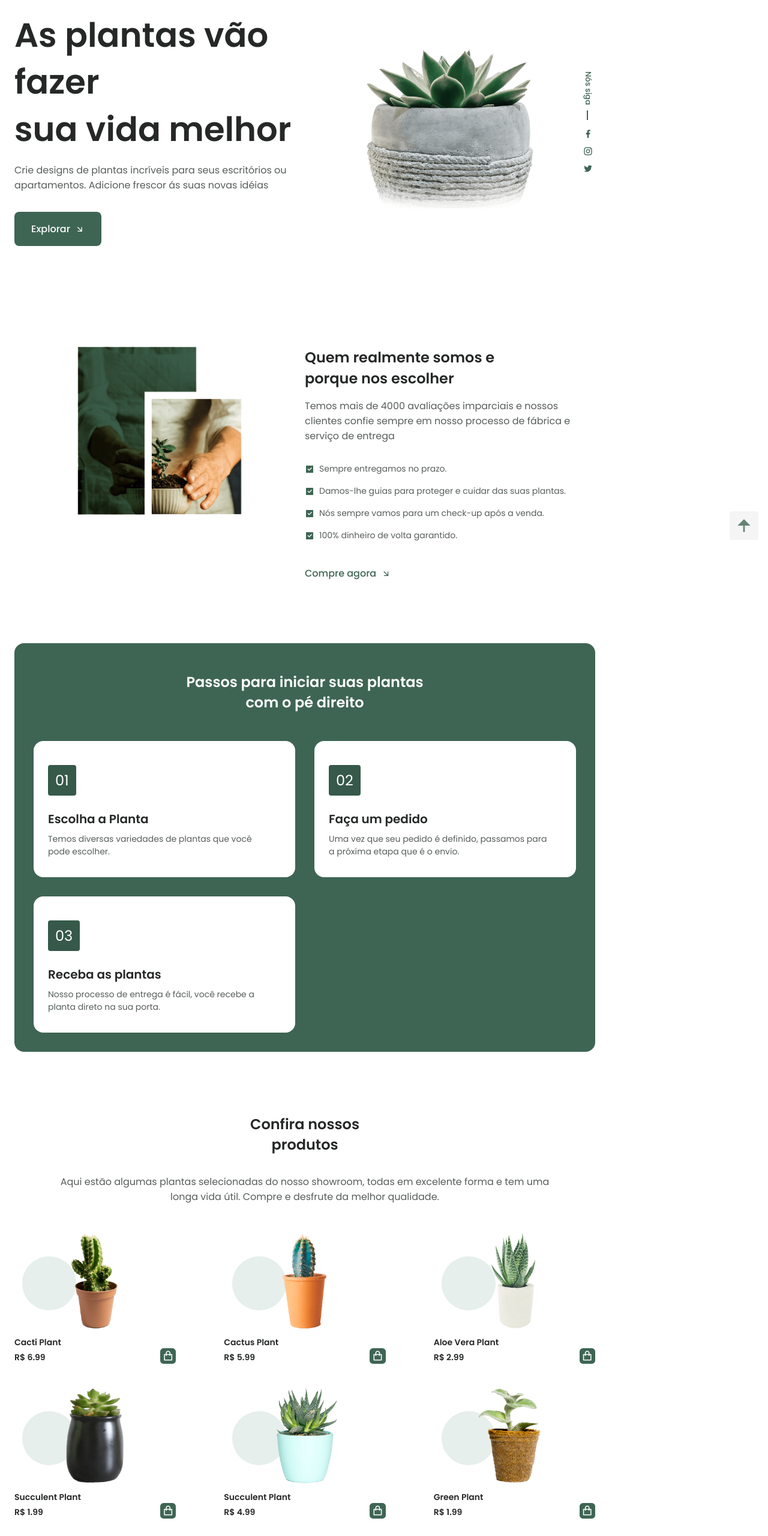
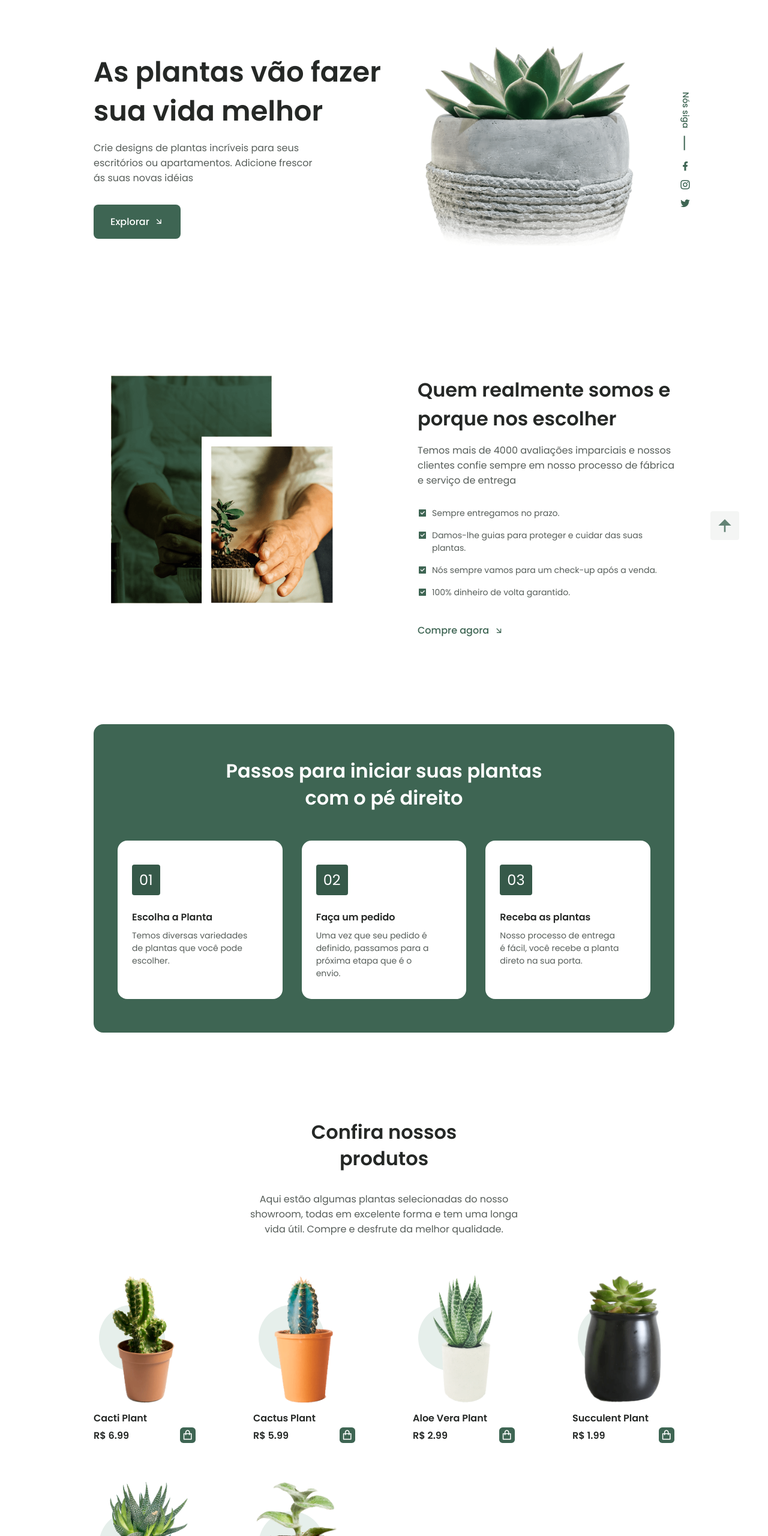
Before and after one commit to OdairCesar/responvise-layout-floriculture, a website: page index.html in a window 1280 px wide. Shown: the part 140-2700 px from the top of the page at 60% size. Drawn offline with nearby package versions, Linux system fonts and the light colour scheme.

Commit message:
Melhorando a pagina para aparelhos até 1024 pixels de largura.

```diff
--- a/assets/css/styles.css
+++ b/assets/css/styles.css
@@ -44,8 +44,8 @@
 
 @media (min-width: 968px) {
   :root {
-    --big-font-size: 3.5rem;
-    --h1-font-size: 2.25rem;
+    --big-font-size: 2.9rem;
+    --h1-font-size: 2rem;
     --h2-font-size: 1.5rem;
     --h3-font-size: 1.25rem;
     --normal-font-size: 1rem;
@@ -891,7 +891,7 @@ the website, in dark theme
   }
 }
 
-@media screen and (min-width: 767px){
+@media(min-width: 767px){
   body{
     margin: 0;
   }
@@ -927,13 +927,16 @@ the website, in dark theme
   .home{
     padding: 10rem 0 5rem;
   }
+
   .home__container{
     align-items: center;
   }
+
   .home__img{
     width: 280px;
     order: 1;
   }
+
   .home__social{
     top: 30%;
   }
@@ -945,7 +948,136 @@ the website, in dark theme
   .footer__container{
     column-gap: 3rem;
   }
+
   .footer__subscribe{
     width: initial;
   }
 }
+
+/* For large devices */
+@media(min-width: 992px){
+  .container{
+    margin-left: auto;
+    margin-right: auto;
+  }
+
+  .section{
+    padding: 8rem 0 1rem;
+  }
+  .section__title,
+  .section__title-center{
+    font-size: var(--h1-font-size);
+  }
+
+  .home{
+    padding: 13rem 0 5rem;
+  }
+
+  .home__img{
+    width: 350px;
+  }
+
+  .home__description{
+    padding-right: 7rem;
+  }
+
+  .about__img{
+    width: 380px;
+  }
+
+  .steps__container{
+    grid-template-columns: repeat(3, 1fr);
+  }
+
+  .steps__bg{
+    padding: 3.5rem 2.5rem;
+  }
+
+  .steps__card-title{
+    font-size: var(--normal-font-size);
+  }
+
+  .product__description{
+    padding: 0 16rem;
+  }
+
+  .product__container{
+    padding: 4rem 0;
+    grid-template-columns: repeat(4, 1fr);
+    gap: 4rem 6rem;
+  }
+
+  .product__img{
+    width: 160px;
+  }
+
+  .product__circle{
+    width: 110px;
+    height: 110px;
+  }
+
+  .product__title,
+  .product__price{
+    font-size: var(--normal-font-size);
+  }
+
+  .questions__container{
+    padding: 1rem 0 4rem;
+  }
+
+  .questions__title{
+    text-align: initial;
+  }
+
+  .questions__group{
+    row-gap: 2rem;
+  }
+
+  .questions__header{
+    padding: 1rem;
+  }
+
+  .questions__description{
+    padding: 0 3.5rem 2.25rem 2.75rem;
+  }
+
+  .footer__logo{
+    font-size: var(--h3-font-size);
+  }
+
+  .footer__container{
+    grid-template-columns: 1fr .5fr .5fr .5fr;
+  }
+
+  .footer__copy{
+    margin: 7rem 0 2rem;
+  }
+}
+
+@media(min-width: 1200px){
+  .home__social{
+    right: -3rem;
+    row-gap: 4.5rem;
+  }
+
+  .home__social-follow{
+    font-size: var(--small-font-size);
+  }
+
+  .home__social-follow::after{
+    width: 1.5rem;
+    right: -60%;
+  }
+
+  .home__social-link{
+    font-size: 1.15rem;
+  }
+
+  .about__container{
+    column-gap: 7rem;
+  }
+
+  .scrollup{
+    right: 3rem;
+  }
+}
--- a/index.html
+++ b/index.html
@@ -360,7 +360,7 @@
             <div class="contact__container grid">
                 <div class="contact__box">
                     <h2 class="section__title">
-                        Entre em contato conosco hoje <br> por meio de qualquer uma das <br> informações fornecidas
+                        Entre em contato conosco <br>hoje por meio de qualquer <br>uma das informações fornecidas
                     </h2>
 
                     <div class="contact__data">
```
